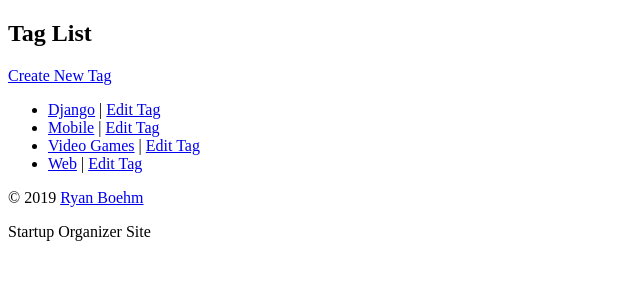
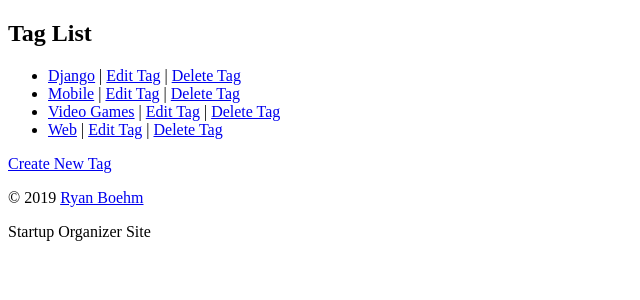
Before and after one commit to boehmrya/django_apps, a Django app: page /tag/ in a window 1280 px wide. Shown: the part 134-434 px from the top of the page, without its empty margins (0-640 px from the left). Run offline with Django 3.2, Linux system fonts and the light colour scheme; data comes from the database, SQL or seed files in the repository.

Commit message:
created delete functions for tags and startups

```diff
--- a/suorganizer/blog/models.py
+++ b/suorganizer/blog/models.py
@@ -33,6 +33,12 @@ class Post(models.Model):
                                 'month': self.pub_date.month,
                                 'slug': self.slug })
 
+    def get_delete_url(self):
+        return reverse('blog_post_delete',
+                        kwargs={'year': self.pub_date.year,
+                                'month': self.pub_date.month,
+                                'slug': self.slug })
+
     def __str__(self):
         return "{} on {}".format(
             self.title,
--- a/suorganizer/blog/templates/blog/post_detail.html
+++ b/suorganizer/blog/templates/blog/post_detail.html
@@ -54,3 +54,8 @@
 
 </article>
 {% endblock %}
+
+<ul>
+  <li><a href="{{ post.get_update_url }}">Edit Post</a></li>
+  <li><a href="{{ post.get_delete_url }}">Delete Post</a></li>
+</ul>
--- a/suorganizer/blog/templates/blog/post_list.html
+++ b/suorganizer/blog/templates/blog/post_list.html
@@ -37,6 +37,7 @@
 
   <ul>
     <li><a href="{{ post.get_update_url }}">Edit Post</a></li>
+    <li><a href="{{ post.get_delete_url }}">Delete Post</a></li>
   </ul>
 
 {% empty %}
--- a/suorganizer/organizer/models.py
+++ b/suorganizer/organizer/models.py
@@ -25,6 +25,9 @@ class Tag(models.Model):
     def get_update_url(self):
         return reverse('organizer_tag_update', kwargs={'slug': self.slug})
 
+    def get_delete_url(self):
+        return reverse('organizer_tag_delete', kwargs={'slug': self.slug})
+
 
 class Startup(models.Model):
     name = models.CharField(max_length=31, db_index=True)
@@ -48,6 +51,9 @@ class Startup(models.Model):
     def get_update_url(self):
         return reverse('organizer_startup_update', kwargs={'slug': self.slug})
 
+    def get_delete_url(self):
+        return reverse('organizer_startup_delete', kwargs={'slug': self.slug})
+
 
 class NewsLink(models.Model):
     title = models.CharField(max_length=63)
@@ -68,3 +74,6 @@ class NewsLink(models.Model):
 
     def get_update_url(self):
         return reverse('organizer_newslink_update', kwargs={'pk': self.pk})
+
+    def get_delete_url(self):
+        return reverse('organizer_newslink_delete', kwargs={'pk': self.pk})
--- a/suorganizer/organizer/templates/organizer/startup_list.html
+++ b/suorganizer/organizer/templates/organizer/startup_list.html
@@ -18,7 +18,8 @@
   {% for startup in startup_list %}
     <li>
       <a href="{{ startup.get_absolute_url }}">{{ startup.name }}</a> |
-      <a href="{{ startup.get_update_url }}">Edit Startup</a>
+      <a href="{{ startup.get_update_url }}">Edit Startup</a> |
+      <a href="{{ startup.get_delete_url }}">Delete Startup</a>
     </li>
   {% empty %}
     <li><em>No Startups Available</em></li>
--- a/suorganizer/organizer/templates/organizer/tag_list.html
+++ b/suorganizer/organizer/templates/organizer/tag_list.html
@@ -9,21 +9,22 @@
 
 <h2>Tag List</h2>
 
+<ul>
+  {% for tag in tag_list %}
+    <li>
+      <a href="{{ tag.get_absolute_url }}">{{ tag.name|title }}</a> |
+      <a href="{{ tag.get_update_url }}">Edit Tag</a> |
+      <a href="{{ tag.get_delete_url }}">Delete Tag</a>
+    </li>
+  {% empty %}
+    <li><em>There are currently no Tags available.</em></li>
+  {% endfor %}
+</ul>
+
 <div>
   <a href="{% url 'organizer_tag_create' %}">
     Create New Tag
   </a>
 </div>
 
-<ul>
-  {% for tag in tag_list %}
-    <li>
-      <a href="{{ tag.get_absolute_url }}">{{ tag.name|title }}</a> |
-      <a href="{{ tag.get_update_url }}">Edit Tag</a>
-    </li>
-  {% empty %}
-    <li><em>There are currently no Tags available.</em></li>
-  {% endfor %}
-</ul>
-
 {% endblock %}
--- a/suorganizer/organizer/urls.py
+++ b/suorganizer/organizer/urls.py
@@ -1,8 +1,9 @@
 
 from django.conf.urls import url
 
-from .views import (NewsLinkCreate, NewsLinkUpdate, StartupCreate, StartupUpdate,
-    TagCreate, TagUpdate, startup_detail, startup_list, tag_detail, tag_list)
+from .views import (NewsLinkCreate, NewsLinkUpdate, NewsLinkDelete,
+    StartupCreate, StartupUpdate, StartupDelete,
+    TagCreate, TagUpdate, TagDelete, startup_detail, startup_list, tag_detail, tag_list)
 
 urlpatterns = [
     url(r'^startup/$',
@@ -20,18 +21,27 @@ urlpatterns = [
     url(r'tag/(?P<slug>[\w\-]+)/update/$',
         TagUpdate.as_view(),
         name='organizer_tag_update'),
+    url(r'tag/(?P<slug>[\w\-]+)/delete/$',
+        TagDelete.as_view(),
+        name='organizer_tag_delete'),
     url(r'startup/create/$',
         StartupCreate.as_view(),
         name='organizer_startup_create'),
     url(r'startup/(?P<slug>[\w\-]+)/update/$',
         StartupUpdate.as_view(),
         name='organizer_startup_update'),
+    url(r'startup/(?P<slug>[\w\-]+)/delete/$',
+        StartupDelete.as_view(),
+        name='organizer_startup_delete'),
     url(r'newslink/create/$',
         NewsLinkCreate.as_view(),
         name='organizer_newslink_create'),
     url(r'newslink/update/(P<pk>\d+)/$',
         NewsLinkUpdate.as_view(),
         name='organizer_newslink_update'),
+    url(r'newslink/delete/(P<pk>\d+)/$',
+        NewsLinkDelete.as_view(),
+        name='organizer_newslink_delete'),
     url(r'^tag/(?P<slug>[\w\-]+)/$',
         tag_detail,
         name='organizer_tag_detail'),
--- a/suorganizer/organizer/views.py
+++ b/suorganizer/organizer/views.py
@@ -3,7 +3,8 @@ from django.shortcuts import (get_object_or_404, redirect, render)
 from django.views.generic import View
 from .models import Startup, Tag
 from .forms import (NewsLinkForm, StartupForm, TagForm)
-from .utils import (ObjectCreateMixin, ObjectUpdateMixin)
+from .utils import (ObjectCreateMixin, ObjectUpdateMixin, ObjectDeleteMixin)
+from django.core.urlresolvers import reverse_lazy
 
 
 def startup_list(request):
@@ -47,6 +48,12 @@ class TagUpdate(ObjectUpdateMixin, View):
     template_name = 'organizer/tag_form_update.html'
 
 
+class TagDelete(ObjectDeleteMixin, View):
+    model = Tag
+    success_url = reverse_lazy('organizer_tag_list')
+    template_name = 'organizer/tag_confirm_delete.html'
+
+
 class StartupCreate(ObjectCreateMixin, View):
     form_class = StartupForm
     template_name = 'organizer/startup_form.html'
@@ -56,6 +63,12 @@ class StartupUpdate(ObjectUpdateMixin, View):
     form_class = StartupForm
     model = Startup
     template_name = 'organizer/startup_form_update.html'
+
+
+class StartupDelete(ObjectDeleteMixin, View):
+    model = Startup
+    success_url = reverse_lazy('organizer_startup_list')
+    template_name = 'organizer/startup_confirm_delete.html'
 
 
 class NewsLinkCreate(ObjectCreateMixin, View):
@@ -87,3 +100,20 @@ class NewsLinkUpdate(View):
                 'newslink': newslink,
             }
             return render(request, self.template_name, context)
+
+
+class NewsLinkDelete(View):
+    template_name = 'organizer/newslink_confirm_delete.html'
+
+    def get(self, request, pk):
+        newslink = get_object_or_404(NewsLink, pk = pk)
+        return render(
+            request,
+            self.template_name,
+            {'newslink': newslink})
+
+    def post(self, request, pk):
+        newslink = get_object_or_404(NewsLink, pk = pk)
+        startup = newslink.startup
+        newslink.delete()
+        return redirect(startup)
```
Also changed, not shown: suorganizer/blog/views.py (+11 -2 lines), suorganizer/organizer/templates/organizer/startup_detail.html (+11 -8 lines), suorganizer/organizer/templates/organizer/tag_detail.html (+9 -6 lines), suorganizer/organizer/utils.py (+18 -0 lines), 6 other files.
